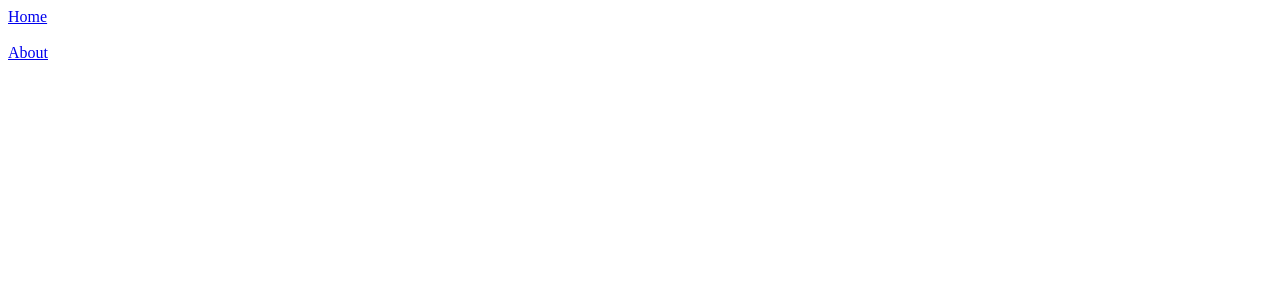
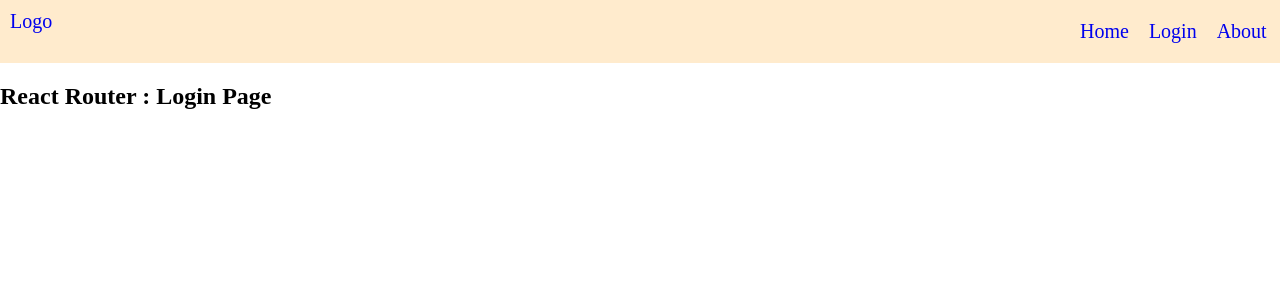
Before and after one commit to bibhusprasad/026_reactjs_tutorial_from_youtube, a React (Vite) app in the folder react-router/: page /login in a window 1280 px wide. Before the commit this address had no page. Shown: the top 300 px of the page. Built offline with nearby package versions, Linux system fonts and the light colour scheme.

Commit message:
01. React router Make Navbar and Header

```diff
--- a/react-router/src/About.jsx
+++ b/react-router/src/About.jsx
@@ -10,4 +10,4 @@ function About() {
   )
 }
 
-export default About
+export default About;
--- a/react-router/src/App.jsx
+++ b/react-router/src/App.jsx
@@ -1,21 +1,23 @@
+
 import { Link, Route, Routes } from 'react-router'
 
-import Home from './Home'
-import About from './About'
+import About from './About';
+import Home from './Home';
+import Login from './Login';
+import NavBar from './NavBar';
 
 function App() {
 
   return (
     <>
-      <Link to="/">Home</Link>
-      <br /><br />
-      <Link to="/about">About</Link>
+      <NavBar />
       <Routes>
         <Route path="/" element={<Home />} />
         <Route path="/about" element={<About />} />
+        <Route path="/login" element={<Login />} />
       </Routes>
     </>
   )
 }
 
-export default App
+export default App;
--- a/react-router/src/Home.jsx
+++ b/react-router/src/Home.jsx
@@ -10,4 +10,4 @@ function Home() {
   )
 }
 
-export default Home
+export default Home;
--- /dev/null
+++ b/react-router/src/Login.jsx
@@ -0,0 +1,13 @@
+
+function Login() {
+
+  return (
+    <>
+      <div>
+        <h2>React Router : Login Page</h2>
+      </div>
+    </>
+  )
+}
+
+export default Login;
--- /dev/null
+++ b/react-router/src/NavBar.jsx
@@ -0,0 +1,28 @@
+
+import { Link } from 'react-router';
+import './navbar.css';
+
+function NavBar() {
+  return (
+    <div className='header'>
+      <div>
+        <Link className='link' to='/'>Logo</Link>
+      </div>
+      <div>
+        <ul>
+          <li>
+            <Link className='link' to='/'>Home</Link>
+          </li>
+          <li>
+            <Link className='link' to='/login'>Login</Link>
+          </li>
+          <li>
+            <Link className='link' to='/about'>About</Link>
+          </li>
+        </ul>
+      </div>
+    </div>
+  )
+}
+
+export default NavBar;
--- /dev/null
+++ b/react-router/src/navbar.css
@@ -0,0 +1,30 @@
+
+body {
+  margin: 0;
+  padding: 0;
+}
+
+.header {
+  background-color: blanchedalmond;
+  display: flex;
+  justify-content: space-between;
+  padding: 10px;
+}
+
+.header ul {
+  display: flex;
+  list-style-type: none;
+  margin: auto;
+  justify-content: space-around;
+  width: 200px;
+}
+
+.header ul li {
+  padding: 10px;
+}
+
+.header .link {
+  margin: 0;
+  text-decoration: none;
+  font-size: 20px;
+}
```
Also changed, not shown: 2 other files (tests, documents, lock files or other folders).
